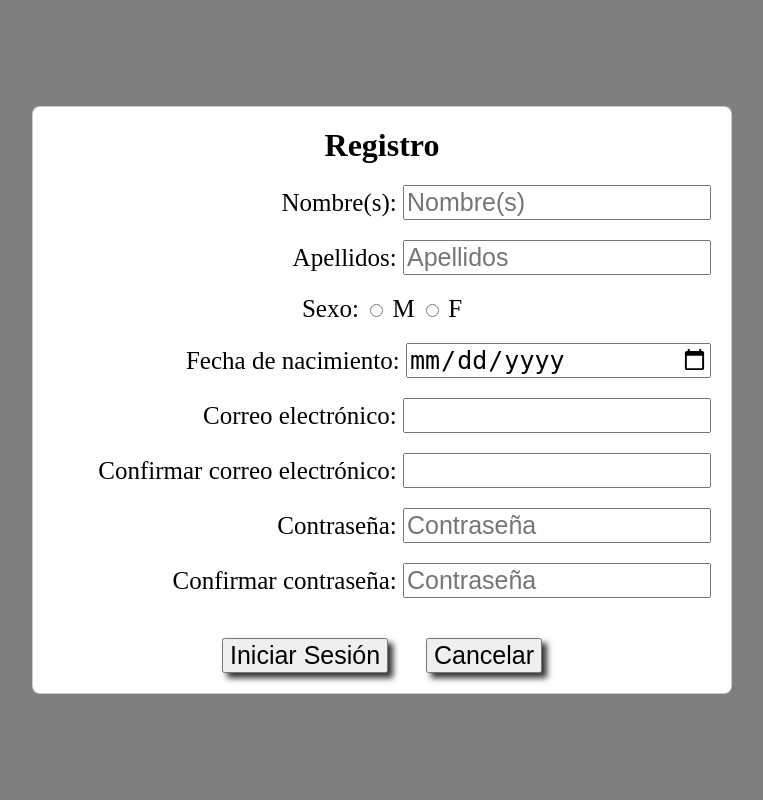
After one commit to luis2102/TColaborativo, a PHP site: page /views/register.html in a window 1280 px wide. The commit adds this page. Shown: the whole page, without its empty margins (258-1021 px from the left). Run offline with PHP 8.4, Linux system fonts and the light colour scheme.

```diff
--- a/src/components/Login/styles.css
+++ b/src/css/styles.css
@@ -10,15 +10,25 @@ body {
   align-items: center;
 }
 
-.login_container {
+.modal {
   width: 700px;
-  height: 500px;
   border-radius: 8px;
-  border: 2px solid;
+  border: 1px solid rgba(0, 0, 0, .2);
   padding: 20px;
   display: flex;
   flex-direction: column;
   box-sizing: border-box;
+  position: absolute;
+  background-color: white;
+  z-index: 2;
+}
+
+.login {
+  height: 500px;
+}
+
+.modal__title {
+  margin-top: 0;
 }
 
 .figure {
@@ -38,6 +48,11 @@ body {
   margin-bottom: 20px;
 }
 
+.radio_button {
+  text-align: center;
+  margin-bottom: 20px;
+}
+
 .input {
   width: 300px;
   font-size: 25px;
@@ -47,7 +62,6 @@ body {
   display: flex;
   justify-content: center;
   height: 290px;
-  /* border: 1px solid; */
   align-items: center;
 }
 
@@ -55,16 +69,18 @@ body {
   text-align: center;
   margin-top: 20px;
   width: 320px;
-  /* border: 1px solid; */
   align-self: center;
   display: flex;
   justify-content: space-between;
 }
 
+input, button, label {
+  cursor: pointer;
+}
+
 button {
   font-size: 25px;
   box-shadow: 5px 5px 6px rgba(0, 0, 0, .8);
-  cursor: pointer;
 }
 
 button:active {
@@ -72,3 +88,10 @@ button:active {
   transition-timing-function: ease;
   transform: scale(.8);
 }
+
+.overlay {
+  position: fixed;
+  background: rgba(0, 0, 0, 0.5);
+  height: 100%;
+  width: 100%;
+}
--- a/src/components/Registro/index.html
+++ b/src/views/main.html
@@ -4,7 +4,8 @@
 <head>
   <meta charset="UTF-8">
   <meta name="viewport" content="width=device-width, initial-scale=1.0">
-  <title>Document</title>
+  <title>Home Pages</title>
+  <link rel="stylesheet" href="../css/styles.css">
 </head>
 
 <body>
--- /dev/null
+++ b/src/views/register.html
@@ -0,0 +1,63 @@
+<!DOCTYPE html>
+<html lang="en">
+
+<head>
+  <meta charset="UTF-8">
+  <meta name="viewport" content="width=device-width, initial-scale=1.0">
+  <title>Registrarse</title>
+  <link rel="stylesheet" href="../css/styles.css">
+</head>
+
+<body>
+  <div class="overlay"></div>
+  <div class="container">
+    <div class="modal">
+      <div class="figure">
+        <h1 class="modal__title">Registro</h1>
+      </div>
+      <form class="form__container">
+        <div class="form__group">
+          <label for="names">Nombre(s): </label>
+          <input id="names" class="input" type="text" placeholder="Nombre(s)" />
+        </div>
+        <div class="form__group">
+          <label for="last_name">Apellidos: </label>
+          <input id="last_name" class="input" type="text" placeholder="Apellidos" />
+        </div>
+        <div class="radio_button">
+          <span>Sexo: </span>
+          <input type="radio" id="male" name="gender" value="male" />
+          <label for="male">M</label>
+          <input type="radio" id="female" name="gender" value="female" />
+          <label for="female">F</label>
+        </div>
+        <div class="form__group">
+          <label for="date">Fecha de nacimiento: </label>
+          <input id="date" class="input" type="date" />
+        </div>
+        <div class="form__group">
+          <label for="email">Correo electrónico: </label>
+          <input id="email" class="input" type="email" />
+        </div>
+        <div class="form__group">
+          <label for="conf_email">Confirmar correo electrónico: </label>
+          <input id="conf_email" class="input" type="email" />
+        </div>
+        <div class="form__group">
+          <label for="pass">Contraseña: </label>
+          <input id="pass" class="input" type="password" placeholder="Contraseña" />
+        </div>
+        <div class="form__group">
+          <label for="conf_pass">Confirmar contraseña: </label>
+          <input id="conf_pass" class="input" type="password" placeholder="Contraseña" />
+        </div>
+        <div class="form__buttons">
+          <button>Iniciar Sesión</button>
+          <button>Cancelar</button>
+        </div>
+      </form>
+    </div>
+  </div>
+</body>
+
+</html>
```
Also changed, not shown: src/views/login.html (renamed from src/components/Login/index.html, +4 -4 lines), README.md, src/components/Registro/styles.css (deleted).
